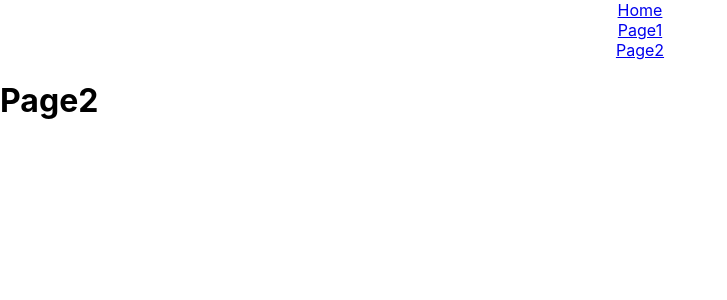
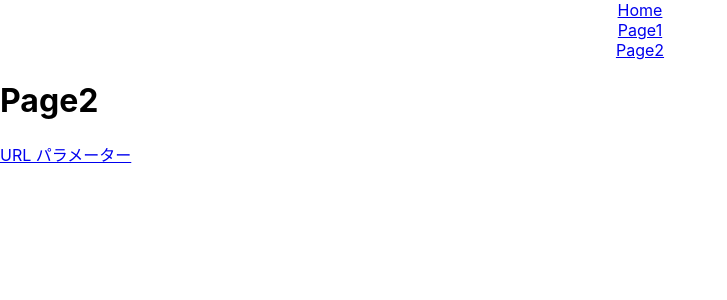
Before and after one commit to Hashi-02/react-jake, a React (Create React App) app: page /page2 in a window 1280 px wide. Shown: the top 300 px of the page, without its empty margins (0-727 px from the left). Built offline with nearby package versions, Linux system fonts and the light colour scheme.

Commit message:
parameterのリンクを追加

```diff
--- a/src/components5/Page2.jsx
+++ b/src/components5/Page2.jsx
@@ -1,9 +1,11 @@
 import React from 'react';
+import { Link } from 'react-router-dom';
 
 export const Page2 = () => {
   return (
     <div>
       <h1>Page2</h1>
+      <Link to="/page2/100">URL パラメーター</Link>
     </div>
   );
 };
```
